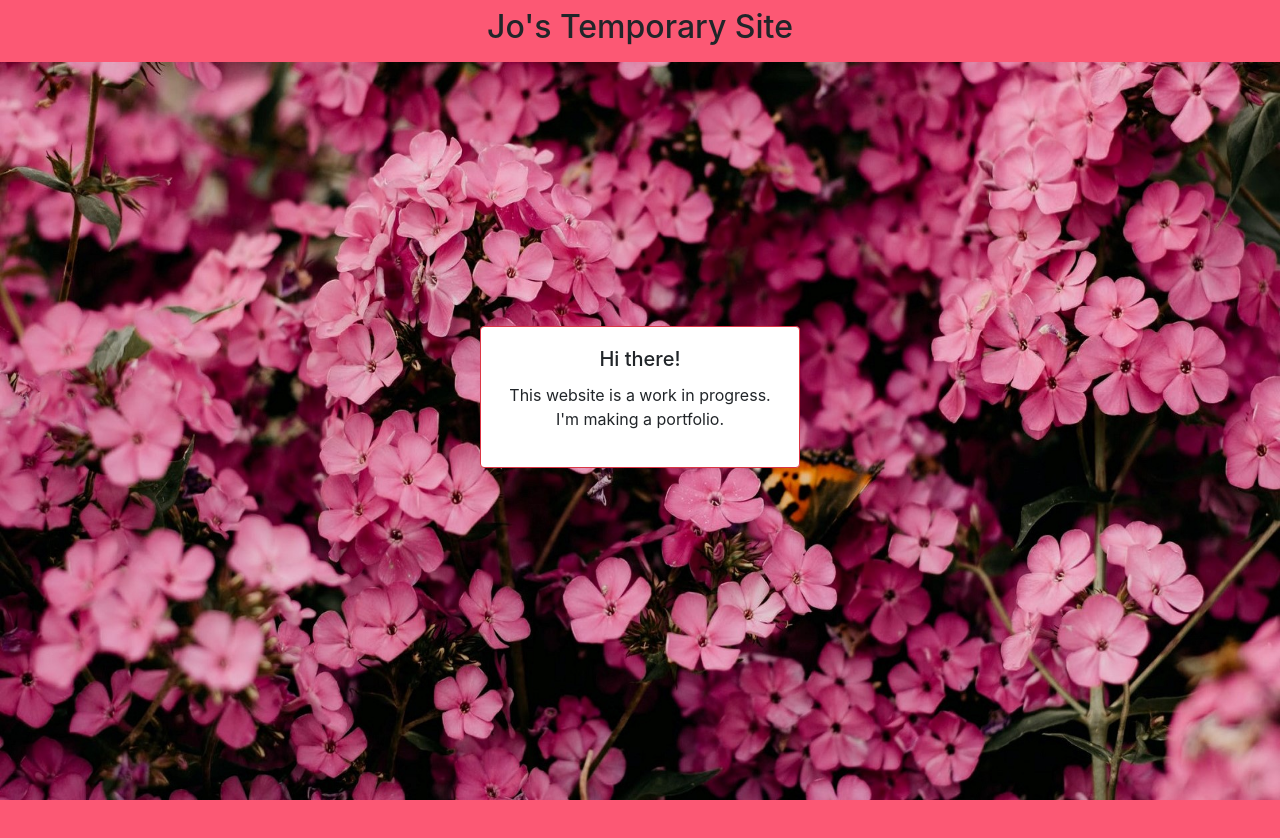
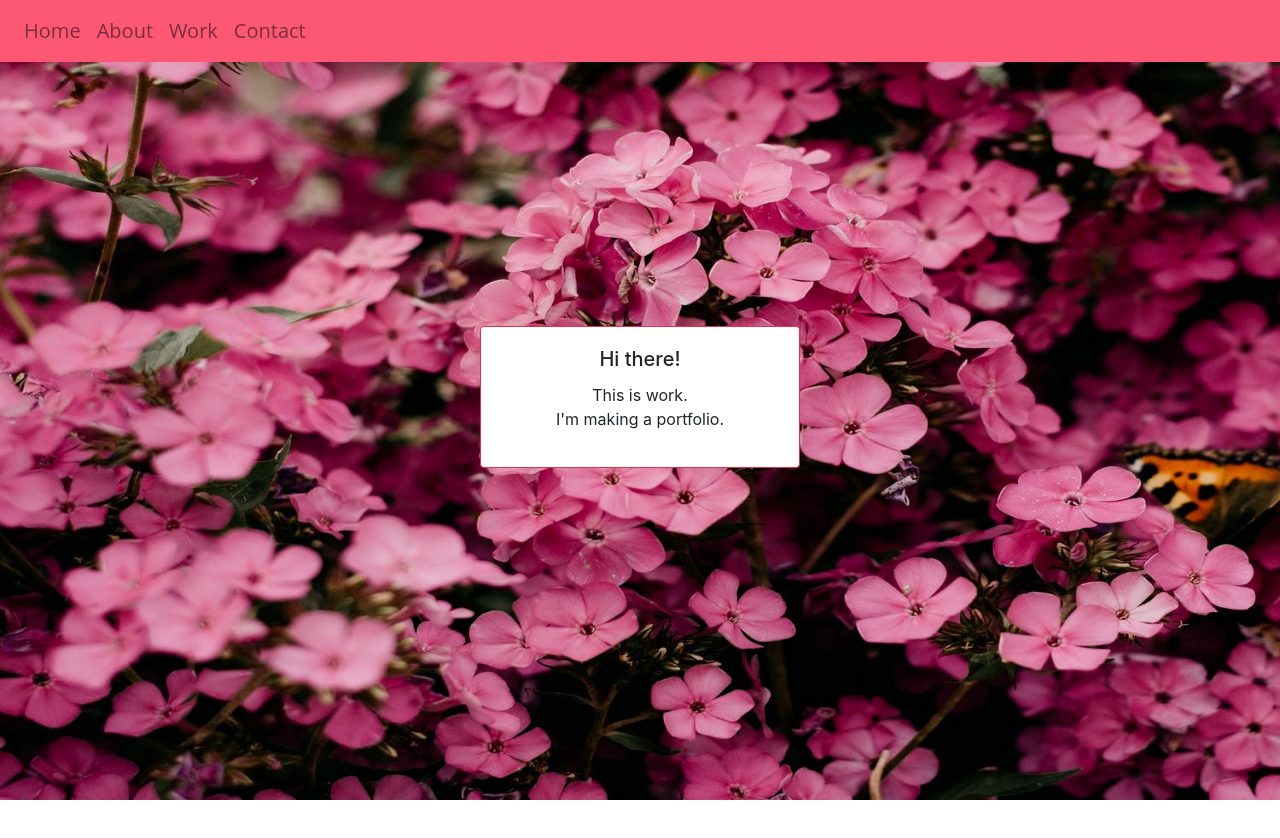
Before and after one commit to josuni/portfolio-site, a React (Create React App) app: page /work in a window 1280 px wide. Shown: the top 838 px of the page. After the commit the page ends 800 px from the top, so only its background shows below. Built offline with nearby package versions, Linux system fonts and the light colour scheme.

Commit message:
added navigation

```diff
--- a/package.json
+++ b/package.json
@@ -11,6 +11,7 @@
     "react": "^17.0.2",
     "react-bootstrap": "^1.6.1",
     "react-dom": "^17.0.2",
+    "react-router-dom": "^5.2.0",
     "react-scripts": "4.0.3",
     "web-vitals": "^1.1.2"
   },
--- a/src/App.css
+++ b/src/App.css
@@ -1,20 +1,26 @@
 .App {
   text-align: center;
-  height: 200vh;
+  height: 100vh;
   background-image: url(images/pink_flowers_cropped.jpg);
-  background-size:100% 100vh;
+  background-size:1920px 100vh;
   background-repeat:no-repeat;
   background-color: #fc5874;
 }
 
 .navbar {
   background-color: #fc5874;
+  font-family: 'Open Sans', sans-serif;
+  font-size: 20px;
 }
 
 .card {
   margin-top: 33vh;
 }
 
+.jumbotron {
+  margin-top: 233vh;
+}
+
 .container {
   background-color: #fc5874;
 }
--- a/src/App.js
+++ b/src/App.js
@@ -1,29 +1,11 @@
-import logo from './logo.svg';
 import './App.css';
 import 'bootstrap/dist/css/bootstrap.min.css';
-import {Container, Navbar, Card, Button} from 'react-bootstrap';
+import Header from './components/Header';
 
 function App() {
   return (
     <div className="App">
-    <Navbar className="justify-content-center">
-      <h2>
-        Jo's Temporary Site
-      </h2>
-    </Navbar>
-      <div style={{display: 'flex', justifyContent: 'center'}}>
-      <Card border="danger" style={{ width: '20rem'}}>
-        <Card.Body>
-          <Card.Title>Hi there!</Card.Title>
-          <Card.Text>
-            <p>
-            This website is a work in progress. <br></br>
-            I'm making a portfolio.
-            </p>
-          </Card.Text>
-        </Card.Body>
-      </Card>
-      </div>
+      <Header />
     </div>
   );
 }
--- /dev/null
+++ b/src/components/About.js
@@ -0,0 +1,25 @@
+import React, { Component } from "react";
+import 'bootstrap/dist/css/bootstrap.min.css';
+import { Navbar, Nav, Card } from 'react-bootstrap';
+
+export default class About extends Component {
+    render(){
+      return (
+        <div>
+          <div style={{display: 'flex', justifyContent: 'center'}}>
+          <Card border="danger" style={{ width: '20rem'}}>
+            <Card.Body>
+              <Card.Title>Hi there!</Card.Title>
+              <Card.Text>
+                <p>
+                This is about. <br></br>
+                I'm making a portfolio.
+                </p>
+              </Card.Text>
+            </Card.Body>
+          </Card>
+          </div>
+        </div>
+      );
+    }
+}
--- /dev/null
+++ b/src/components/Contact.js
@@ -0,0 +1,25 @@
+import React, { Component } from "react";
+import 'bootstrap/dist/css/bootstrap.min.css';
+import { Navbar, Nav, Card } from 'react-bootstrap';
+
+export default class Contact extends Component {
+    render(){
+      return (
+        <div>
+          <div style={{display: 'flex', justifyContent: 'center'}}>
+          <Card border="danger" style={{ width: '20rem'}}>
+            <Card.Body>
+              <Card.Title>Hi there!</Card.Title>
+              <Card.Text>
+                <p>
+                This is contact. <br></br>
+                I'm making a portfolio.
+                </p>
+              </Card.Text>
+            </Card.Body>
+          </Card>
+          </div>
+        </div>
+      );
+    }
+}
--- /dev/null
+++ b/src/components/Header.js
@@ -0,0 +1,45 @@
+import React, { Component } from "react";
+import 'bootstrap/dist/css/bootstrap.min.css';
+import { Navbar, Nav} from 'react-bootstrap';
+import { BrowserRouter as Router, Switch, Route, Link } from "react-router-dom";
+import Home from "./Home";
+import About from "./About";
+import Work from "./Work";
+import Contact from "./Contact";
+
+export default class Header extends Component {
+    render(){
+      return (
+        <Router>
+        <div>
+          <Navbar>
+            <Navbar.Text>
+            </Navbar.Text>
+            <Nav>
+               <Nav.Link as={Link} to="/home">Home</Nav.Link>
+               <Nav.Link as={Link} to="/about">About</Nav.Link>
+               <Nav.Link as={Link} to="/work">Work</Nav.Link>
+               <Nav.Link as={Link} to="/contact">Contact</Nav.Link>
+            </Nav>
+          </Navbar>
+        </div>
+        <div>
+          <Switch>
+            <Route path="/contact">
+              <Contact />
+            </Route>
+            <Route path="/work">
+              <Work />
+            </Route>
+            <Route path="/about">
+              <About />
+            </Route>
+            <Route path="/">
+              <Home />
+            </Route>
+          </Switch>
+        </div>
+        </Router>
+      );
+    }
+}
--- /dev/null
+++ b/src/components/Home.js
@@ -0,0 +1,25 @@
+import React, { Component } from "react";
+import 'bootstrap/dist/css/bootstrap.min.css';
+import { Navbar, Nav, Card } from 'react-bootstrap';
+
+export default class Home extends Component {
+    render(){
+      return (
+        <div>
+          <div style={{display: 'flex', justifyContent: 'center'}}>
+          <Card border="danger" style={{ width: '20rem'}}>
+            <Card.Body>
+              <Card.Title>Hi there!</Card.Title>
+              <Card.Text>
+                <p>
+                This is home. <br></br>
+                I'm making a portfolio.
+                </p>
+              </Card.Text>
+            </Card.Body>
+          </Card>
+          </div>
+        </div>
+      );
+    }
+}
--- /dev/null
+++ b/src/components/Work.js
@@ -0,0 +1,25 @@
+import React, { Component } from "react";
+import 'bootstrap/dist/css/bootstrap.min.css';
+import { Navbar, Nav, Card } from 'react-bootstrap';
+
+export default class Work extends Component {
+    render(){
+      return (
+        <div>
+          <div style={{display: 'flex', justifyContent: 'center'}}>
+          <Card border="danger" style={{ width: '20rem'}}>
+            <Card.Body>
+              <Card.Title>Hi there!</Card.Title>
+              <Card.Text>
+                <p>
+                This is work. <br></br>
+                I'm making a portfolio.
+                </p>
+              </Card.Text>
+            </Card.Body>
+          </Card>
+          </div>
+        </div>
+      );
+    }
+}
```
Also changed, not shown: src/components/Slideshow.js (added, +26 -0 lines), 1 other file (tests, documents, lock files or other folders).
